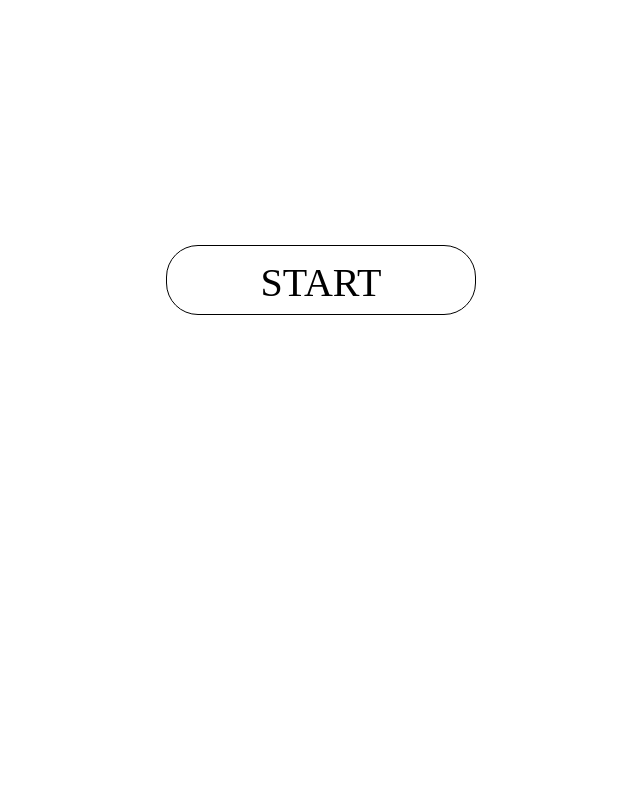
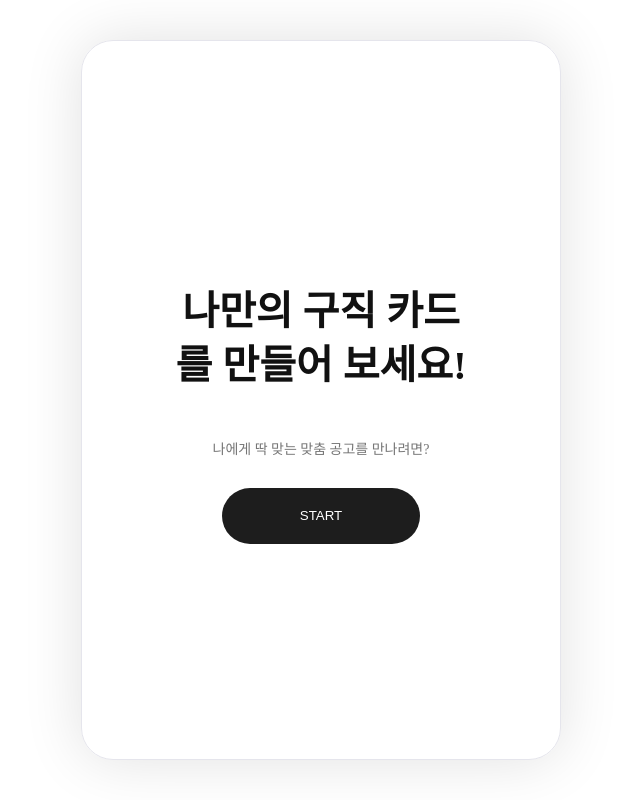
Before and after one commit to megabyte-hackathon/megabyte-hackathon-front, a React (Create React App) app: page / in a window 1280 px wide. Shown: the whole page, without its empty margins (319-959 px from the left). Built offline with nearby package versions, Linux system fonts and the light colour scheme.

Commit message:
feat: card outline

```diff
--- a/src/routes/Start.jsx
+++ b/src/routes/Start.jsx
@@ -35,17 +35,25 @@ const Start = () => {
     <StartBody>
       {!start && resetHandler()}
       {!start && (
-        <SetBtn
+        <Card>
+          <SetCard>
+            <h1>나만의 구직 카드를 만들어 보세요!</h1>
+            <span>나에게 딱 맞는 맞춤 공고를 만나려면?</span>
+            <button
               onClick={() => {
                 setStart(!start);
               }}
             >
               START
-        </SetBtn>
+            </button>
+          </SetCard>
+        </Card>
       )}
       {start && !career && (
+        <Card>
           <CareerSelect>
             <div
+              className="new"
               onClick={() => {
                 careerHandler("new");
               }}
@@ -53,6 +61,7 @@ const Start = () => {
               신입
             </div>
             <div
+              className="career"
               onClick={() => {
                 careerHandler("career");
               }}
@@ -60,8 +69,10 @@ const Start = () => {
               경력
             </div>
           </CareerSelect>
+        </Card>
       )}
       {career === "career" && !period && (
+        <Card>
           <CareerPeriod>
             <div onClick={() => periodHandler(1)}>1년</div>
             <div onClick={() => periodHandler(2)}>2년</div>
@@ -69,6 +80,7 @@ const Start = () => {
             <div onClick={() => periodHandler(4)}>4년</div>
             <div onClick={() => periodHandler(5)}>5년 이상</div>
           </CareerPeriod>
+        </Card>
       )}
       {(career === "new" || period) && (
         <>
@@ -92,30 +104,58 @@ const Start = () => {
   );
 };
 
-const StartBody = styled.div`
+const StartBody = styled.body``;
+const Card = styled.div`
+  width: 480px;
+  height: 720px;
   position: absolute;
   top: 50%;
   left: 50%;
+  transform: translate(-50%, -50%);
+  border: 1px solid #e5e5ec;
+  box-sizing: border-box;
+  box-shadow: 0px 0px 60px rgba(0, 0, 0, 0.12);
+  border-radius: 32px;
 `;
-const SetBtn = styled.div`
-  margin: -100% 0 0 -100%;
-  border: 1px solid black;
-  border-radius: 2rem;
-  font-size: 2.5rem;
+const SetCard = styled.div`
+  display: flex;
+  flex-direction: column;
+  align-items: center;
+  h1 {
+    margin-top: 244px;
+    color: #111111;
+    width: 313px;
+    font-size: 40px;
+    line-height: 54px;
     text-align: center;
-  padding: 0.8rem 1rem 0.5rem 1rem;
+  }
+  span {
+    margin-top: 20px;
+    color: #767676;
+    font-size: 14px;
+    line-height: 20px;
+  }
+  button {
+    margin-top: 28px;
+    color: #ffffff;
+    background-color: #1d1d1d;
+    width: 198px;
+    height: 56px;
+    border: none;
+    border-radius: 62px;
     cursor: pointer;
     &:hover {
-    background-color: red;
-    color: white;
-    border: 1px solid red;
+      opacity: 0.5;
+    }
   }
 `;
 const CareerSelect = styled.div`
-  margin: -100% 0 0 -100%;
   display: flex;
   flex-direction: column;
-  height: 100%;
+  align-items: center;
+  .new {
+    background-color: red;
+  }
   div {
     text-align: center;
     border: 1px solid black;
@@ -133,10 +173,9 @@ const CareerSelect = styled.div`
 `;
 
 const CareerPeriod = styled.div`
-  margin: -150% 0 0 -100%;
   display: flex;
   flex-direction: column;
-  height: 100%;
+  align-items: center;
   div {
     text-align: center;
     border: 1px solid black;
```
Lines whose indentation alone changed are shown as unchanged.
